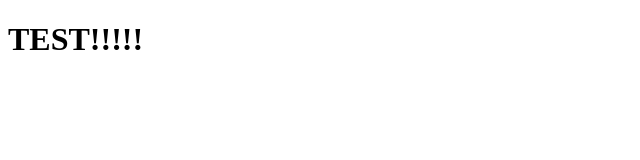
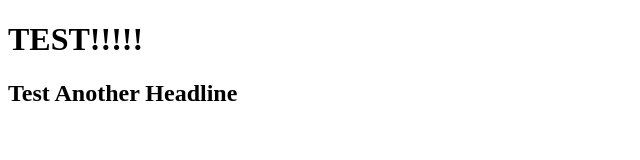
Before and after one commit to lukas2485/background-generator, a plain HTML site: page index.html in a window 1280 px wide. Shown: the whole page, without its empty margins (0-640 px from the left). Drawn offline with Linux system fonts and the light colour scheme.

Commit message:
another commit

```diff
--- a/index.html
+++ b/index.html
@@ -10,6 +10,7 @@
 
 
     <h1>TEST!!!!!</h1>
+    <h2>Test Another Headline</h2>
 
 </body>
 </html>
```
Also changed, not shown: navbar.html (added).
